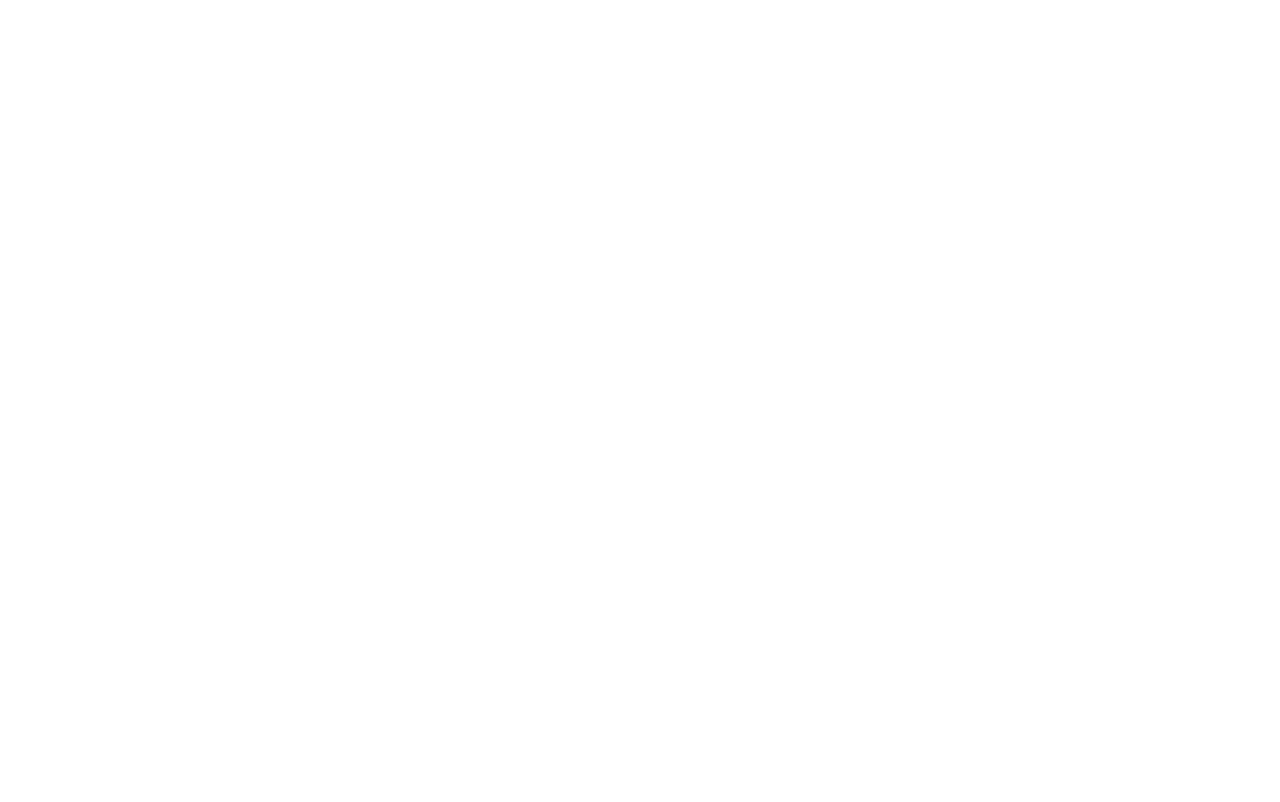
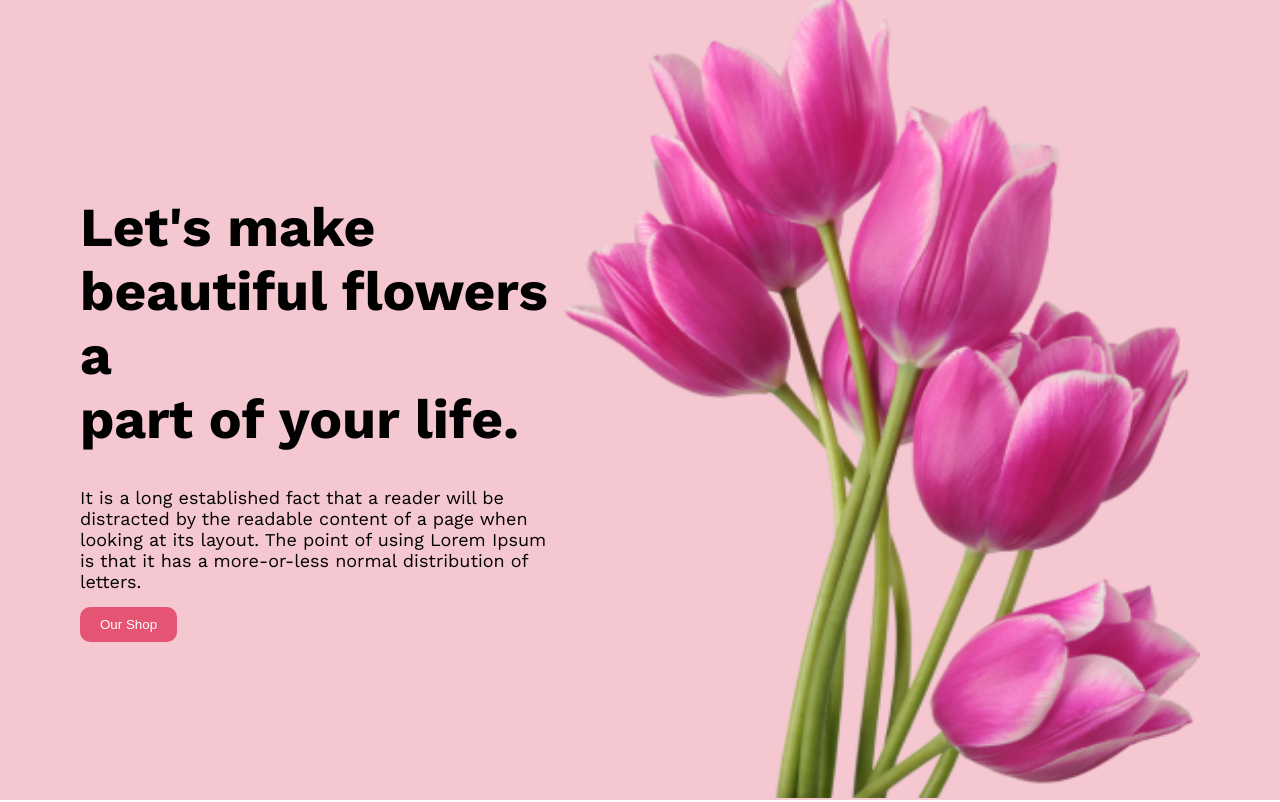
Before and after one commit to rajumollah/flower-shop-assignment-01, a plain HTML site: page index.html in a window 1280 px wide. Drawn offline with nearby package versions, Linux system fonts and the light colour scheme.

Commit message:
header done

```diff
--- a/index.html
+++ b/index.html
@@ -3,13 +3,25 @@
 <head>
     <meta charset="UTF-8">
     <meta name="viewport" content="width=device-width, initial-scale=1.0">
+    <link rel="preconnect" href="https://fonts.googleapis.com">
+    <link rel="preconnect" href="https://fonts.gstatic.com" crossorigin>
+    <link href="https://fonts.googleapis.com/css2?family=Lato:wght@300;400;700&family=Poppins&family=Work+Sans:wght@400;700&display=swap" rel="stylesheet">
     <title>Flower Shop</title>
     <link rel="shortcut icon" href="Images/pngwing 8.png" type="image/x-icon">
     <link rel="stylesheet" href="style.css">
 </head>
 <body>
     <header>
-
+        <div class="banner-container">
+            <div class="banner-text">
+                <h1 class="title">Let's make <br> beautiful flowers a <br> part of your life.</h1>
+                <p class="description">It is a long established fact that a reader will be distracted by the readable content of a page when looking at its layout. The point of using Lorem Ipsum is that it has a more-or-less normal distribution of letters.</p>
+                <button class="btn">Our Shop</button>
+            </div>
+            <div class="banner-photo">
+                <img class="banner-img" src="./Images/pngwing 6.png" alt="">
+            </div>
+        </div>
     </header>
     <main></main>
     <footer>
--- a/style.css
+++ b/style.css
@@ -1,4 +1,53 @@
-*{
-    margin: 0;
-    padding: 0;
+/* common shared styles */
+body{
+    margin: 0px;
+    padding: 0px;
+    font-family: 'Lato', sans-serif;
+    font-family: 'Poppins', sans-serif;
+    font-family: 'Work Sans', sans-serif;
 }
+/* .header{
+    background-color: #E55473;
+    width: ;
+
+}
+.text-primary{
+    color: E55473;
+
+}
+.btn-primary{
+    background-color: E55474; */
+
+
+.banner-img{
+    width: 635px;
+    height: 100vh;
+
+}
+.banner-container{
+  display: flex;
+  justify-content: space-around;
+  height: 100vh;
+  align-items: center;
+  background-color: #f4c7d1;
+  padding-left: 80px;
+  padding-right:80px;
+}
+.title{
+    font-size: 55px;
+    font-weight: bold;
+
+}
+.description{
+    font-size: 18px;
+    margin-top: 15px;
+    margin-bottom: 15px;
+}
+
+.btn{
+    padding: 10px 20px;
+    background-color:#E55473 ;
+    color: #fff;
+    border: none;
+    border-radius: 10px;
+}
```
